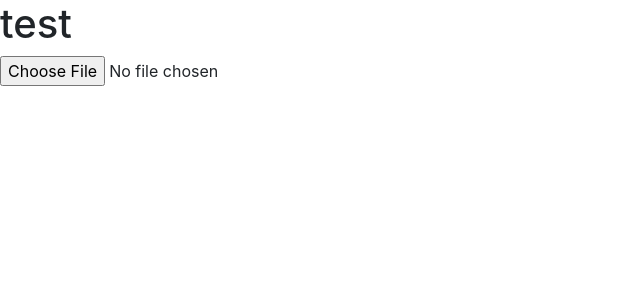
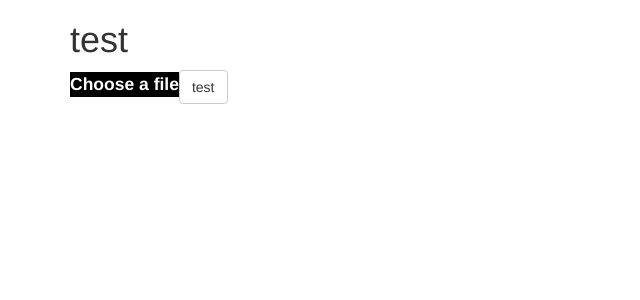
Before and after one commit to ChihYuChiang/app-AHP, a React (Create React App) app: page / in a window 1280 px wide. Shown: the top 300 px of the page, without its empty margins (0-640 px from the left). Built offline with nearby package versions, Linux system fonts and the light colour scheme.

Commit message:
Base: scss, get option, state implementation

```diff
--- a/package.json
+++ b/package.json
@@ -3,10 +3,12 @@
   "version": "0.1.0",
   "private": true,
   "dependencies": {
-    "bootstrap": "^4.1.3",
+    "bootstrap": "3.3.7",
     "d3": "^5.7.0",
     "font-awesome": "^4.7.0",
+    "node-sass": "^4.10.0",
     "react": "^16.6.3",
+    "react-bootstrap": "^0.32.4",
     "react-dom": "^16.6.3",
     "react-scripts": "2.1.1",
     "read-excel-file": "^2.0.5"
--- a/src/App.js
+++ b/src/App.js
@@ -1,14 +1,93 @@
-import React, { Component } from 'react';
+import React, { Component } from "react";
+import { Button } from "react-bootstrap";
+import readXlsxFile from "read-excel-file";
+import * as d3 from "d3";
+
+import drawBaseGraph from "./js/drawBaseGraph";
+
 
 class App extends Component {
+  state = {
+    options: [],
+    root: []
+  };
+
   render() {
     return (
       <div className="App">
+        <div className="container">
           <h1>test</h1>
-            <div><input type="file" id="input" /></div>
-            <div><svg></svg></div>
+          <div>
+            <input type="file" name="file" id="input" accept=".xlsx" className="inputfile"/>
+            <label htmlFor="input">Choose a file</label>
+            <Button>test</Button>
+          </div>
+          <div>
+            <svg />
+          </div>
+        </div>
       </div>
     );
+  }
+
+  componentDidMount() {
+    this.listen2Data();
+  }
+
+  listen2Data() {
+    const input = document.getElementById("input");
+
+    input.addEventListener("change", () => {
+      readXlsxFile(input.files[0]).then(rows => {
+        const nRow = rows.length;
+        const nCol = rows[0].length;
+
+        //Get options
+        let options = [];
+        for (let i = 1; rows[i][0]; i++) {
+          options.push(rows[i][0]);
+        }
+
+        //Get hierarchy data
+        function searchParent(i, j) {
+          return j === 1 ? "root" : rows[i][j - 1] || searchParent(i - 1, j);
+        }
+        let data = [{ name: "root", parent: "" }];
+        for (let i = 1; i < nRow; i++) {
+          for (let j = nCol - 1; j > 0; j--) {
+            if (rows[i][j]) {
+              data.push({
+                name: rows[i][j],
+                parent: searchParent(i, j)
+              });
+            }
+          }
+        }
+        let root = d3
+          .stratify()
+          .id(function(d) {
+            return d.name;
+          })
+          .parentId(function(d) {
+            return d.parent;
+          })(data);
+        console.log(root);
+
+        //Identify graph boundary
+        root.dx = 30;
+        root.dy = 500 / (root.height + 1);
+        let treeLayout = d3.tree().nodeSize([root.dx, root.dy]);
+        treeLayout(root);
+
+        this.setState({
+          options: options,
+          root: root
+        });
+
+        //Draw first graph after loaded
+        drawBaseGraph(this.state.root);
+      });
+    });
   }
 }
 
--- a/src/graph.js
+++ /dev/null
@@ -1,102 +0,0 @@
-import readXlsxFile from "read-excel-file";
-import * as d3 from "d3";
-
-function main() {
-  const input = document.getElementById("input");
-
-  input.addEventListener("change", () => {
-    readXlsxFile(input.files[0]).then(rows => {
-      const nRow = rows.length;
-      const nCol = rows[0].length;
-      function searchParent(i, j) {
-        return j === 1 ? "root" : rows[i][j - 1] || searchParent(i - 1, j);
-      }
-      let data = [{ name: "root", parent: "" }];
-      for (let i = 1; i < nRow; i++) {
-        for (let j = nCol - 1; j > 0; j--) {
-          if (rows[i][j]) {
-            data.push({
-              name: rows[i][j],
-              parent: searchParent(i, j)
-            });
-          }
-        }
-      }
-      let root = d3
-        .stratify()
-        .id(function(d) {
-          return d.name;
-        })
-        .parentId(function(d) {
-          return d.parent;
-        })(data);
-      console.log(root);
-
-      //Identify graph boundary
-      root.dx = 30;
-      root.dy = 500 / (root.height + 1);
-      let treeLayout = d3.tree().nodeSize([root.dx, root.dy]);
-      treeLayout(root);
-      let x0 = Infinity;
-      let x1 = -x0;
-      root.each(d => {
-        if (d.x > x1) x1 = d.x;
-        if (d.x < x0) x0 = d.x;
-      });
-      const svg = d3
-        .select("svg")
-        .style("width", "100%")
-        .style("height", x1 - x0 + root.dx * 2);
-
-      //Graph root
-      let gr = svg
-        .append("g")
-        .attr("font-family", "sans-serif")
-        .attr("font-size", 10)
-        .attr("transform", `translate(${root.dy / 3},${root.dx - x0})`);
-
-      //Links (curvy)
-      gr.append("g")
-        .classed("links", true)
-        .selectAll("line.link")
-        .data(root.links())
-        .enter()
-        .append("path")
-        .classed("link", true)
-        .attr("fill", "none")
-        .attr("stroke", "#DBDBDB")
-        .attr(
-          "d",
-          d => `
-            M${d.target.y},${d.target.x}
-            C${d.source.y + root.dy / 2},${d.target.x}
-            ${d.source.y + root.dy / 2},${d.source.x}
-            ${d.source.y},${d.source.x}
-          `
-        );
-
-      //Nodes
-      let nodes = gr
-        .append("g")
-        .classed("nodes", true)
-        .selectAll("circle.node")
-        .data(root.descendants())
-        .enter()
-        .append("g")
-        .classed("node", true)
-        .attr("transform", d => `translate(${d.y}, ${d.x})`); //Swap x and y to make the graph horizontal
-      nodes
-        .append("circle")
-        .attr("r", 4)
-        .attr("fill", "#4682B4");
-      nodes
-        .append("text")
-        .attr("fill", "black")
-        .attr("dy", "-10px")
-        .attr("text-anchor", "middle")
-        .text(d => d.data.name);
-    });
-  });
-}
-
-export default main;
--- a/src/index.css
+++ /dev/null
@@ -1,14 +0,0 @@
-body {
-  margin: 0;
-  padding: 0;
-  font-family: -apple-system, BlinkMacSystemFont, "Segoe UI", "Roboto", "Oxygen",
-    "Ubuntu", "Cantarell", "Fira Sans", "Droid Sans", "Helvetica Neue",
-    sans-serif;
-  -webkit-font-smoothing: antialiased;
-  -moz-osx-font-smoothing: grayscale;
-}
-
-code {
-  font-family: source-code-pro, Menlo, Monaco, Consolas, "Courier New",
-    monospace;
-}
--- a/src/index.js
+++ b/src/index.js
@@ -3,11 +3,9 @@ import ReactDOM from 'react-dom';
 
 import 'bootstrap/dist/css/bootstrap.min.css';
 import 'font-awesome/css/font-awesome.css';
-import './index.css';
+import './index.scss';
 
 import App from './App';
-import graph from './graph';
 
 
 ReactDOM.render(<App />, document.getElementById('root'));
-graph();
--- /dev/null
+++ b/src/index.scss
@@ -0,0 +1,27 @@
+@import "scss/variable.scss";
+@import "scss/mixin.scss";
+
+.inputfile {
+	width: 0.1px;
+	height: 0.1px;
+	opacity: 0;
+	overflow: hidden;
+	position: absolute;
+	z-index: -1;
+}
+
+.inputfile + label {
+    font-size: 1.25em;
+    font-weight: 700;
+    color: white;
+    background-color: black;
+    display: inline-block;
+}
+
+.inputfile + label:hover {
+    background-color: red;
+}
+
+.inputfile + label {
+	cursor: pointer; /* "hand" cursor */
+}
--- /dev/null
+++ b/src/js/drawBaseGraph.js
@@ -0,0 +1,64 @@
+import * as d3 from "d3";
+
+function main(root) {
+  let x0 = Infinity;
+  let x1 = -x0;
+  root.each(d => {
+    if (d.x > x1) x1 = d.x;
+    if (d.x < x0) x0 = d.x;
+  });
+  const svg = d3
+    .select("svg")
+    .style("width", "100%")
+    .style("height", x1 - x0 + root.dx * 2);
+
+  //Graph root
+  let gr = svg
+    .append("g")
+    .attr("font-family", "sans-serif")
+    .attr("font-size", 10)
+    .attr("transform", `translate(${root.dy / 3},${root.dx - x0})`);
+
+  //Links (curvy)
+  gr.append("g")
+    .classed("links", true)
+    .selectAll("line.link")
+    .data(root.links())
+    .enter()
+    .append("path")
+    .classed("link", true)
+    .attr("fill", "none")
+    .attr("stroke", "#DBDBDB")
+    .attr(
+      "d",
+      d => `
+        M${d.target.y},${d.target.x}
+        C${d.source.y + root.dy / 2},${d.target.x}
+        ${d.source.y + root.dy / 2},${d.source.x}
+        ${d.source.y},${d.source.x}
+      `
+    );
+
+  //Nodes
+  let nodes = gr
+    .append("g")
+    .classed("nodes", true)
+    .selectAll("circle.node")
+    .data(root.descendants())
+    .enter()
+    .append("g")
+    .classed("node", true)
+    .attr("transform", d => `translate(${d.y}, ${d.x})`); //Swap x and y to make the graph horizontal
+  nodes
+    .append("circle")
+    .attr("r", 4)
+    .attr("fill", "#4682B4");
+  nodes
+    .append("text")
+    .attr("fill", "black")
+    .attr("dy", "-10px")
+    .attr("text-anchor", "middle")
+    .text(d => d.data.name);
+}
+
+export default main;
--- /dev/null
+++ b/src/scss/mixin.scss
@@ -0,0 +1,17 @@
+@mixin transition-all() {
+  -webkit-transition: all 0.2s;
+  -moz-transition: all 0.2s;
+  transition: all 0.2s;
+}
+@mixin background-cover() {
+  -webkit-background-size: cover;
+  -moz-background-size: cover;
+  -o-background-size: cover;
+  background-size: cover;
+}
+@mixin serif-font() {
+  font-family: "Merriweather", "Helvetica Neue", Arial, sans-serif;
+}
+@mixin sans-serif-font() {
+  font-family: "Open Sans", "Helvetica Neue", Arial, sans-serif;
+}
--- /dev/null
+++ b/src/scss/variable.scss
@@ -0,0 +1,31 @@
+$white    : #fff      !default;
+$gray-100 : #f8f9fa   !default;
+$gray-200 : #e9ecef   !default;
+$gray-300 : #dee2e6   !default;
+$gray-400 : #ced4da   !default;
+$gray-500 : #adb5bd   !default;
+$gray-600 : #868e96   !default;
+$gray-700 : #495057   !default;
+$gray-800 : #343a40   !default;
+$gray-900 : #212529   !default;
+$black    : #000      !default;
+
+$blue     : #007bff   !default;
+$indigo   : #6610f2   !default;
+$purple   : #6f42c1   !default;
+$pink     : #e83e8c   !default;
+$red      : #dc3545   !default;
+$orange   : #fd7e14   !default;
+$yellow   : #ffc107   !default;
+$green    : #28a745   !default;
+$teal     : #20c997   !default;
+$cyan     : #17a2b8   !default;
+
+$primary  : #F05F40   !default;
+$secondary: $gray-600   !default;
+$success  : $green      !default;
+$info     : $cyan       !default;
+$warning  : $yellow     !default;
+$danger   : $red        !default;
+$light    : $gray-100   !default;
+$dark     : $gray-800   !default;
```
Also changed, not shown: 1 other file (tests, documents, lock files or other folders). Lines whose indentation alone changed are shown as unchanged.
